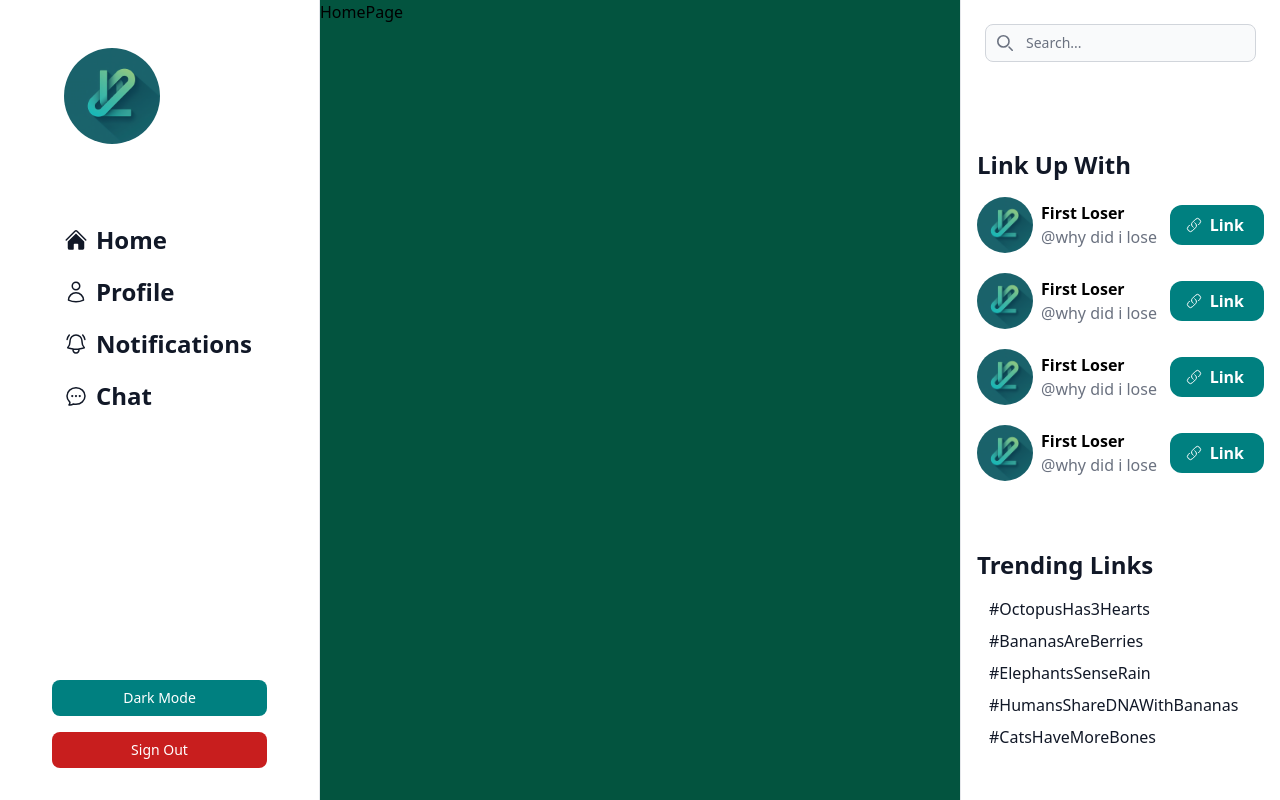
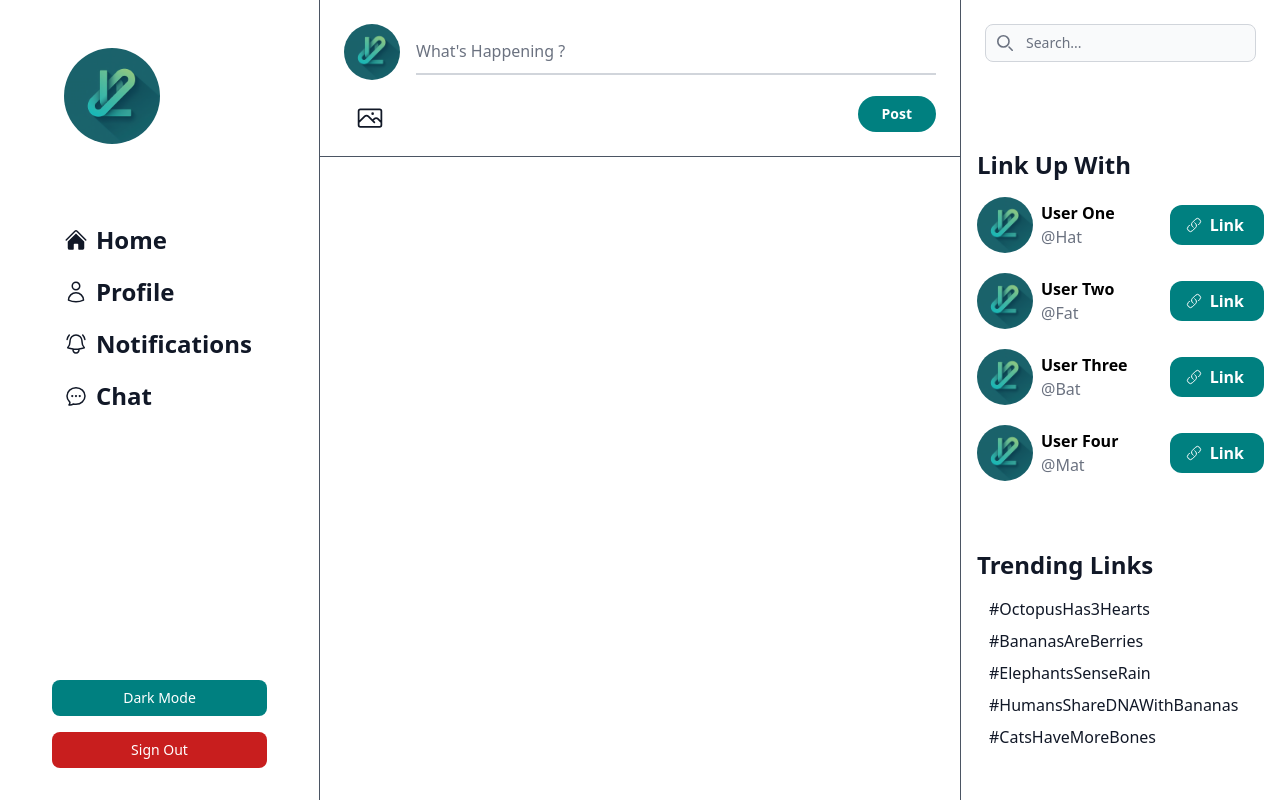
Before and after one commit to zainmo11/lynkus, a React (Vite) app in the folder client/: page / in a window 1280 px wide. Built offline with nearby package versions, Linux system fonts and the light colour scheme.

Commit message:
User Slice + Create Post Comp

```diff
--- a/client/src/App.jsx
+++ b/client/src/App.jsx
@@ -1,5 +1,5 @@
 import { BrowserRouter, Route, Routes } from "react-router-dom";
-import Layout from "./layouts/Layout";
+import Layout from "./layouts/MainLayout";
 import HomePage from "./pages/HomePage";
 
 function App() {
--- /dev/null
+++ b/client/src/components/CreatePost.jsx
@@ -0,0 +1,133 @@
+import logo from "../assets/logo.png";
+import { useEffect } from "react";
+import { useDispatch, useSelector } from "react-redux";
+import { toggleDarkMode } from "../store/darkModeSlice";
+
+function CreatePost() {
+  const darkMode = useSelector((state) => state.darkMode.darkMode);
+  const dispatch = useDispatch();
+
+  useEffect(() => {
+    if (darkMode) {
+      document.documentElement.classList.add("dark");
+    } else {
+      document.documentElement.classList.remove("dark");
+    }
+  }, [darkMode]);
+
+  return (
+    <>
+      <div className=" w-full bg-dark-secondaryBackground md:hidden flex justify-between items-center py-2 px-4">
+        <img src={logo} className="h-14 rounded-full object-cover" alt="Logo" />
+        <div className="flex justify-center items-center gap-5">
+          <button
+            type="button"
+            className="mx-auto p-2 text-black bg-light-secondaryText hover:bg-blue-800 rounded-full dark:bg-light-secondaryTex dark:text-white dark:hover:bg-blue-700"
+            onClick={() => dispatch(toggleDarkMode())}
+          >
+            {darkMode ? (
+              <svg
+                xmlns="http://www.w3.org/2000/svg"
+                fill="none"
+                viewBox="0 0 24 24"
+                strokeWidth={1.5}
+                stroke="currentColor"
+                className="size-6"
+              >
+                <path
+                  strokeLinecap="round"
+                  strokeLinejoin="round"
+                  d="M12 3v2.25m6.364.386-1.591 1.591M21 12h-2.25m-.386 6.364-1.591-1.591M12 18.75V21m-4.773-4.227-1.591 1.591M5.25 12H3m4.227-4.773L5.636 5.636M15.75 12a3.75 3.75 0 1 1-7.5 0 3.75 3.75 0 0 1 7.5 0Z"
+                />
+              </svg>
+            ) : (
+              <svg
+                xmlns="http://www.w3.org/2000/svg"
+                fill="none"
+                viewBox="0 0 24 24"
+                strokeWidth={1.5}
+                stroke="currentColor"
+                className="size-6"
+              >
+                <path
+                  strokeLinecap="round"
+                  strokeLinejoin="round"
+                  d="M21.752 15.002A9.72 9.72 0 0 1 18 15.75c-5.385 0-9.75-4.365-9.75-9.75 0-1.33.266-2.597.748-3.752A9.753 9.753 0 0 0 3 11.25C3 16.635 7.365 21 12.75 21a9.753 9.753 0 0 0 9.002-5.998Z"
+                />
+              </svg>
+            )}
+          </button>
+          <button
+            type="button"
+            className="mx-auto p-2 text-white bg-red-700 hover:bg-blue-800 rounded-full dark:bg-red-700 dark:hover:bg-blue-700"
+          >
+            <svg
+              xmlns="http://www.w3.org/2000/svg"
+              fill="none"
+              viewBox="0 0 24 24"
+              strokeWidth={1.5}
+              stroke="currentColor"
+              className="size-6"
+            >
+              <path
+                strokeLinecap="round"
+                strokeLinejoin="round"
+                d="M8.25 9V5.25A2.25 2.25 0 0 1 10.5 3h6a2.25 2.25 0 0 1 2.25 2.25v13.5A2.25 2.25 0 0 1 16.5 21h-6a2.25 2.25 0 0 1-2.25-2.25V15m-3 0-3-3m0 0 3-3m-3 3H15"
+              />
+            </svg>
+          </button>
+        </div>
+      </div>
+
+      <form className="mt-6 mx-6">
+        <div className="flex items-center justify-center gap-4">
+          <img
+            src={logo}
+            className="h-14 rounded-full object-cover"
+            alt="Logo"
+          />
+          <input
+            type="create"
+            name="createPost"
+            id="createPost"
+            className="w-full block py-2.5 text-gray-900 bg-transparent border-0 border-b-2 border-gray-300 appearance-none dark:text-white dark:border-gray-600 dark:focus:border-blue-500 focus:outline-none focus:ring-0 focus:border-blue-600"
+            placeholder="What's Happening ?"
+          />
+        </div>
+        <div className="mb-6 flex justify-between items-end">
+          <label className="mt-6 ml-3 mr-6">
+            <svg
+              xmlns="http://www.w3.org/2000/svg"
+              fill="none"
+              viewBox="0 0 24 24"
+              strokeWidth={1.5}
+              stroke="currentColor"
+              className="size-7 text-gray-900 hover:text-blue-700 dark:hover:text-blue-500 dark:text-white"
+            >
+              <path
+                strokeLinecap="round"
+                strokeLinejoin="round"
+                d="m2.25 15.75 5.159-5.159a2.25 2.25 0 0 1 3.182 0l5.159 5.159m-1.5-1.5 1.409-1.409a2.25 2.25 0 0 1 3.182 0l2.909 2.909m-18 3.75h16.5a1.5 1.5 0 0 0 1.5-1.5V6a1.5 1.5 0 0 0-1.5-1.5H3.75A1.5 1.5 0 0 0 2.25 6v12a1.5 1.5 0 0 0 1.5 1.5Zm10.5-11.25h.008v.008h-.008V8.25Zm.375 0a.375.375 0 1 1-.75 0 .375.375 0 0 1 .75 0Z"
+              />
+            </svg>
+            <input
+              type="file"
+              name="photo"
+              accept="image/*"
+              // onChange={(e) => setPhoto(e.target.files[0])}
+              hidden
+            />
+          </label>
+          <button
+            type="submit"
+            className="font-semibold rounded-3xl text-sm px-6 py-2 text-center text-white bg-light-secondaryText hover:bg-blue-800  dark:bg-light-secondaryText dark:hover:bg-blue-700"
+          >
+            Post
+          </button>
+        </div>
+      </form>
+    </>
+  );
+}
+
+export default CreatePost;
--- a/client/src/components/Head.jsx
+++ b/client/src/components/Head.jsx
@@ -1,16 +1,15 @@
-function Head() {
+/* eslint-disable react/prop-types */
+function Head({ username, name, profileImg }) {
   return (
     <div className="flex items-center justify-start gap-2">
       <img
-        src="logo.png"
+        src={profileImg}
         className="h-14 rounded-full object-cover"
         alt="Logo"
       />
       <div className="flex flex-col">
-        <p className="text-black font-semibold dark:text-white">First Loser</p>
-        <p className="text-gray-500 font-medium dark:text-gray-400">
-          @why did i lose
-        </p>
+        <p className="text-black font-semibold dark:text-white">{username}</p>
+        <p className="text-gray-500 font-medium dark:text-gray-400">{name}</p>
       </div>
     </div>
   );
--- a/client/src/components/Navbar.jsx
+++ b/client/src/components/Navbar.jsx
@@ -1,3 +1,4 @@
+import logo from "../assets/logo.png";
 import { useEffect } from "react";
 import { useDispatch, useSelector } from "react-redux";
 import { Link } from "react-router-dom";
@@ -17,14 +18,14 @@ function Navbar() {
 
   return (
     <div className="w-full fixed bottom-0 md:static md:col-span-1 md:h-screen lg:col-span-2">
-      <nav className="bg-light-background dark:bg-dark-background w-full h-full z-20 rounded-tr-3xl rounded-tl-3xl md:rounded-none md:border-r border-gray-200 dark:border-gray-600">
+      <nav className="bg-light-background dark:bg-dark-background w-full h-full z-20 rounded-tr-3xl rounded-tl-3xl md:rounded-none md:border-r border-gray-600 ring-1 ring-dark-secondaryBackground md:ring-0 backdrop-blur-3xl md:backdrop-blur-none shadow-2xl shadow-blue-100 md:shadow-none">
         <div className="w-full h-full flex flex-col items-center justify-between mx-auto p-4">
           <Link
             to={"/"}
             className="w-full hidden md:flex items-center md:justify-center lg:justify-start md:mt-8 lg:ml-24"
           >
             <img
-              src="logo.png"
+              src={logo}
               className="md:h-14 lg:h-24 rounded-full object-cover"
               alt="Logo"
             />
@@ -85,7 +86,6 @@ function Navbar() {
             <button
               type="button"
               className="mx-auto p-2 text-white bg-red-700 hover:bg-blue-800 rounded-full dark:bg-red-700 dark:hover:bg-blue-700"
-              onClick={() => dispatch(toggleDarkMode())}
             >
               <svg
                 xmlns="http://www.w3.org/2000/svg"
--- a/client/src/components/Sidebar.jsx
+++ b/client/src/components/Sidebar.jsx
@@ -1,9 +1,12 @@
 import { Link } from "react-router-dom";
 import Head from "./Head";
+import { useSelector } from "react-redux";
 
 function Sidebar() {
+  const users = useSelector((state) => state.user.users);
+
   return (
-    <div className="w-full max-h-screen bg-light-background dark:bg-dark-background hidden lg:grid grid-rows-6 col-span-2 border-l border-gray-200 dark:border-gray-600">
+    <div className="w-full max-h-screen bg-light-background dark:bg-dark-background hidden lg:grid grid-rows-6 col-span-2 border-l border-gray-600">
       <div className="h-full row-span-1 mt-6 mx-6">
         <div className="relative hidden md:block">
           <div className="absolute inset-y-0 start-0 flex items-center ps-3 pointer-events-none">
@@ -31,14 +34,20 @@ function Sidebar() {
           />
         </div>
       </div>
-      {/* Need 5 Random users unique */}
+      {/* Need 4 Random users unique */}
       <div className="min-h-96 row-span-3 mt-4 mx-4">
         <h1 className="text-2xl font-bold mb-4 text-gray-900 dark:text-white">
           Link Up With
         </h1>
         <div className="w-full flex flex-col justify-center items-center gap-5">
-          <div className="w-full flex justify-between items-center">
-            <Head />
+          {users.map((x, i) => {
+            return (
+              <div key={i} className="w-full flex justify-between items-center">
+                <Head
+                  username={x.username}
+                  name={x.name}
+                  profileImg={x.profileImg}
+                />
                 <Link
                   to={"/profile"}
                   className="bg-light-secondaryText pl-4 pr-5 py-2 flex justify-center items-center gap-2 rounded-xl"
@@ -60,75 +69,8 @@ function Sidebar() {
                   <p className=" text-white text-base font-semibold">Link</p>
                 </Link>
               </div>
-          <div className="w-full flex justify-between items-center">
-            <Head />
-            <Link
-              to={"/profile"}
-              className="bg-light-secondaryText pl-4 pr-5 py-2 flex justify-center items-center gap-2 rounded-xl"
-            >
-              <svg
-                xmlns="http://www.w3.org/2000/svg"
-                fill="none"
-                viewBox="0 0 24 24"
-                strokeWidth={1.5}
-                stroke="currentColor"
-                className="size-4 text-white"
-              >
-                <path
-                  strokeLinecap="round"
-                  strokeLinejoin="round"
-                  d="M13.19 8.688a4.5 4.5 0 0 1 1.242 7.244l-4.5 4.5a4.5 4.5 0 0 1-6.364-6.364l1.757-1.757m13.35-.622 1.757-1.757a4.5 4.5 0 0 0-6.364-6.364l-4.5 4.5a4.5 4.5 0 0 0 1.242 7.244"
-                />
-              </svg>
-              <p className=" text-white text-base font-semibold">Link</p>
-            </Link>
-          </div>
-          <div className="w-full flex justify-between items-center">
-            <Head />
-            <Link
-              to={"/profile"}
-              className="bg-light-secondaryText pl-4 pr-5 py-2 flex justify-center items-center gap-2 rounded-xl"
-            >
-              <svg
-                xmlns="http://www.w3.org/2000/svg"
-                fill="none"
-                viewBox="0 0 24 24"
-                strokeWidth={1.5}
-                stroke="currentColor"
-                className="size-4 text-white"
-              >
-                <path
-                  strokeLinecap="round"
-                  strokeLinejoin="round"
-                  d="M13.19 8.688a4.5 4.5 0 0 1 1.242 7.244l-4.5 4.5a4.5 4.5 0 0 1-6.364-6.364l1.757-1.757m13.35-.622 1.757-1.757a4.5 4.5 0 0 0-6.364-6.364l-4.5 4.5a4.5 4.5 0 0 0 1.242 7.244"
-                />
-              </svg>
-              <p className=" text-white text-base font-semibold">Link</p>
-            </Link>
-          </div>
-          <div className="w-full flex justify-between items-center">
-            <Head />
-            <Link
-              to={"/profile"}
-              className="bg-light-secondaryText pl-4 pr-5 py-2 flex justify-center items-center gap-2 rounded-xl"
-            >
-              <svg
-                xmlns="http://www.w3.org/2000/svg"
-                fill="none"
-                viewBox="0 0 24 24"
-                strokeWidth={1.5}
-                stroke="currentColor"
-                className="size-4 text-white"
-              >
-                <path
-                  strokeLinecap="round"
-                  strokeLinejoin="round"
-                  d="M13.19 8.688a4.5 4.5 0 0 1 1.242 7.244l-4.5 4.5a4.5 4.5 0 0 1-6.364-6.364l1.757-1.757m13.35-.622 1.757-1.757a4.5 4.5 0 0 0-6.364-6.364l-4.5 4.5a4.5 4.5 0 0 0 1.242 7.244"
-                />
-              </svg>
-              <p className=" text-white text-base font-semibold">Link</p>
-            </Link>
-          </div>
+            );
+          })}
         </div>
       </div>
       {/* Need 5 Tags */}
--- a/client/src/pages/HomePage.jsx
+++ b/client/src/pages/HomePage.jsx
@@ -1,7 +1,10 @@
+import CreatePost from "../components/CreatePost";
+
 function HomePage() {
   return (
-    <div className="col-span-8 md:col-span-7 lg:col-span-4 w-full bg-green-800">
-      HomePage
+    <div className="w-full max-h-screen bg-light-background dark:bg-dark-background col-span-8 md:col-span-7 lg:col-span-4">
+      <CreatePost />
+      <div className="w-full border-t border-gray-600"></div>
     </div>
   );
 }
--- a/client/src/store/index.js
+++ b/client/src/store/index.js
@@ -1,8 +1,10 @@
 import { configureStore } from "@reduxjs/toolkit";
 import darkModeSlice from "./darkModeSlice";
+import userSlice from "./userSlice";
 
 export const store = configureStore({
   reducer: {
     darkMode: darkModeSlice,
+    user: userSlice,
   },
 });
--- /dev/null
+++ b/client/src/store/userSlice.js
@@ -0,0 +1,21 @@
+import { createSlice } from "@reduxjs/toolkit";
+import logo from "../assets/logo.png";
+
+const initialState = {
+  users: [
+    { username: "User One", name: "@Hat", profileImg: logo },
+    { username: "User Two", name: "@Fat", profileImg: logo },
+    { username: "User Three", name: "@Bat", profileImg: logo },
+    { username: "User Four", name: "@Mat", profileImg: logo },
+  ],
+};
+
+export const userSlice = createSlice({
+  name: "user",
+  initialState,
+  reducers: {},
+});
+
+// export const {} = userSlice.actions
+
+export default userSlice.reducer;
```
Also changed, not shown: client/public/logo.png (deleted), client/src/layouts/MainLayout.jsx (renamed from client/src/layouts/Layout.jsx). Lines whose indentation alone changed are shown as unchanged.
